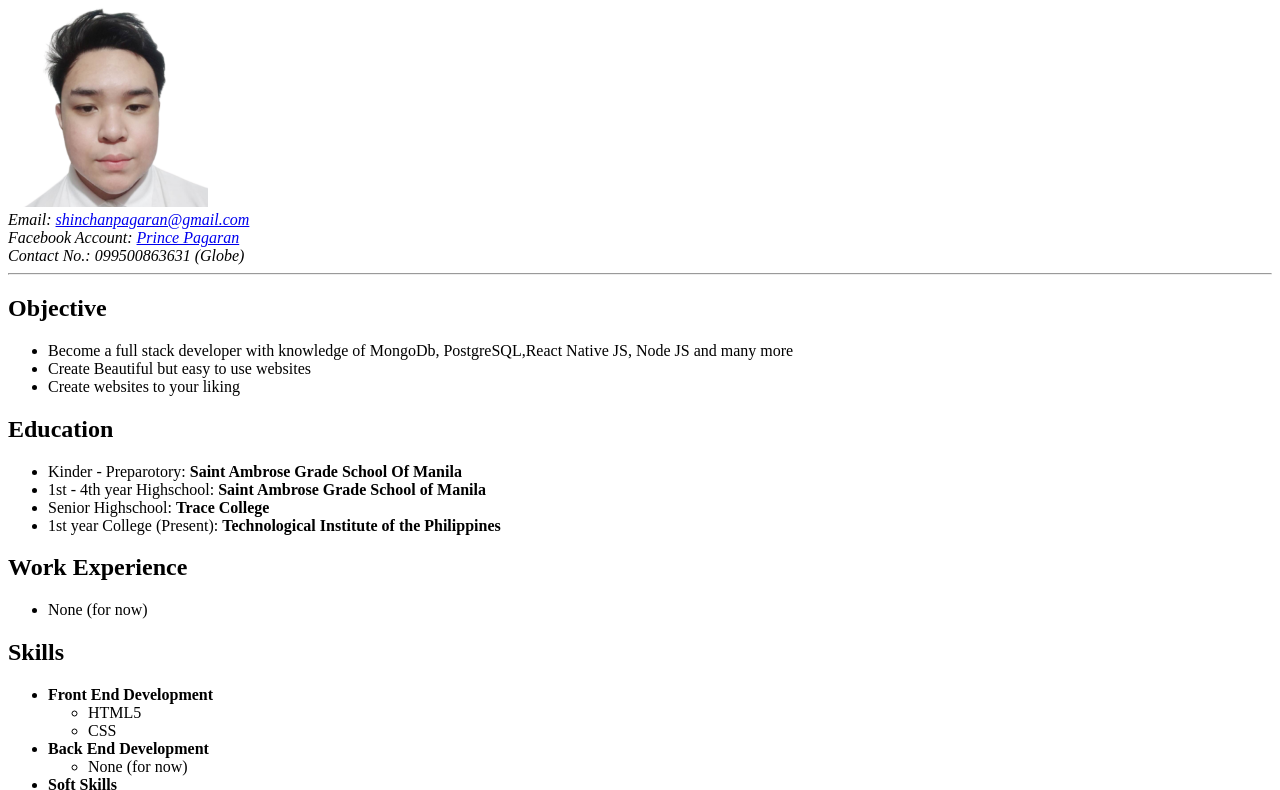
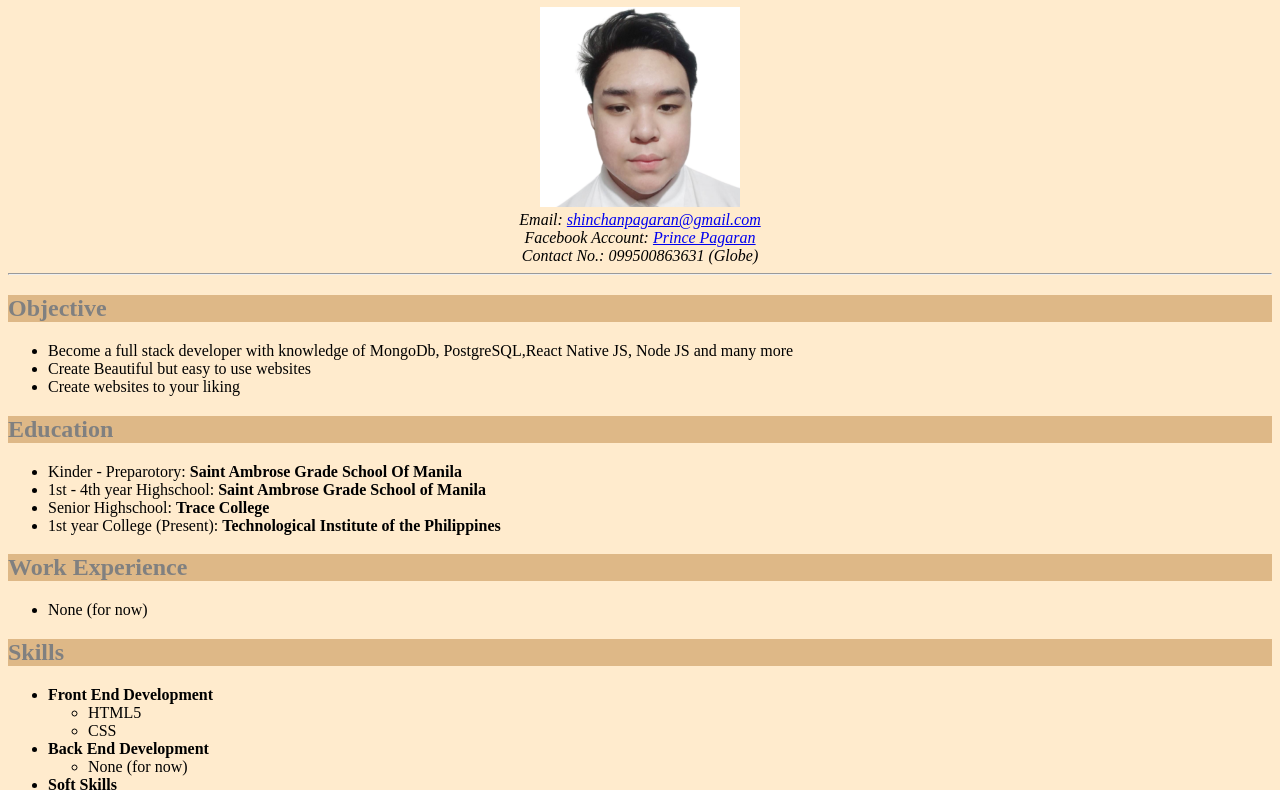
Before and after one commit to prince0526/Resume, a plain HTML site: page index.html in a window 1280 px wide. Shown: the part 73-863 px from the top of the page. Drawn offline with Linux system fonts and the light colour scheme.

Commit message:
styles.css

```diff
--- a/CSS/styles.css
+++ b/CSS/styles.css
@@ -2,6 +2,19 @@ h1 {
     text-align: center;
 }
 
-.Objective {
-    color: ;
+body {
+    background-color: blanchedalmond;
 }
+
+.resume {
+    background-color: burlywood;
+    color: gray;
+}
+
+a {
+    text-align: center;
+}
+
+.top-resume {
+    text-align: center;
+}
```
